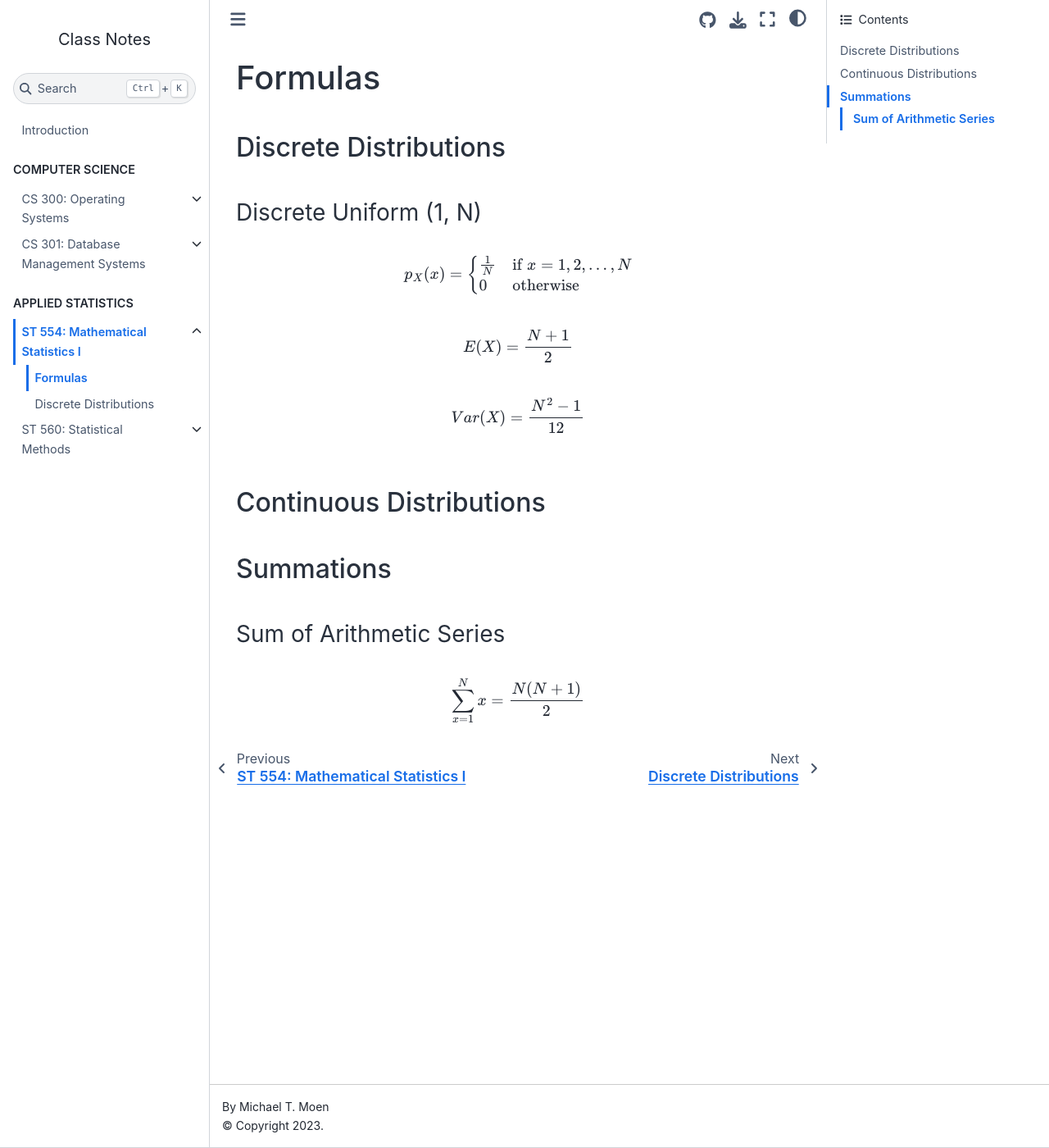
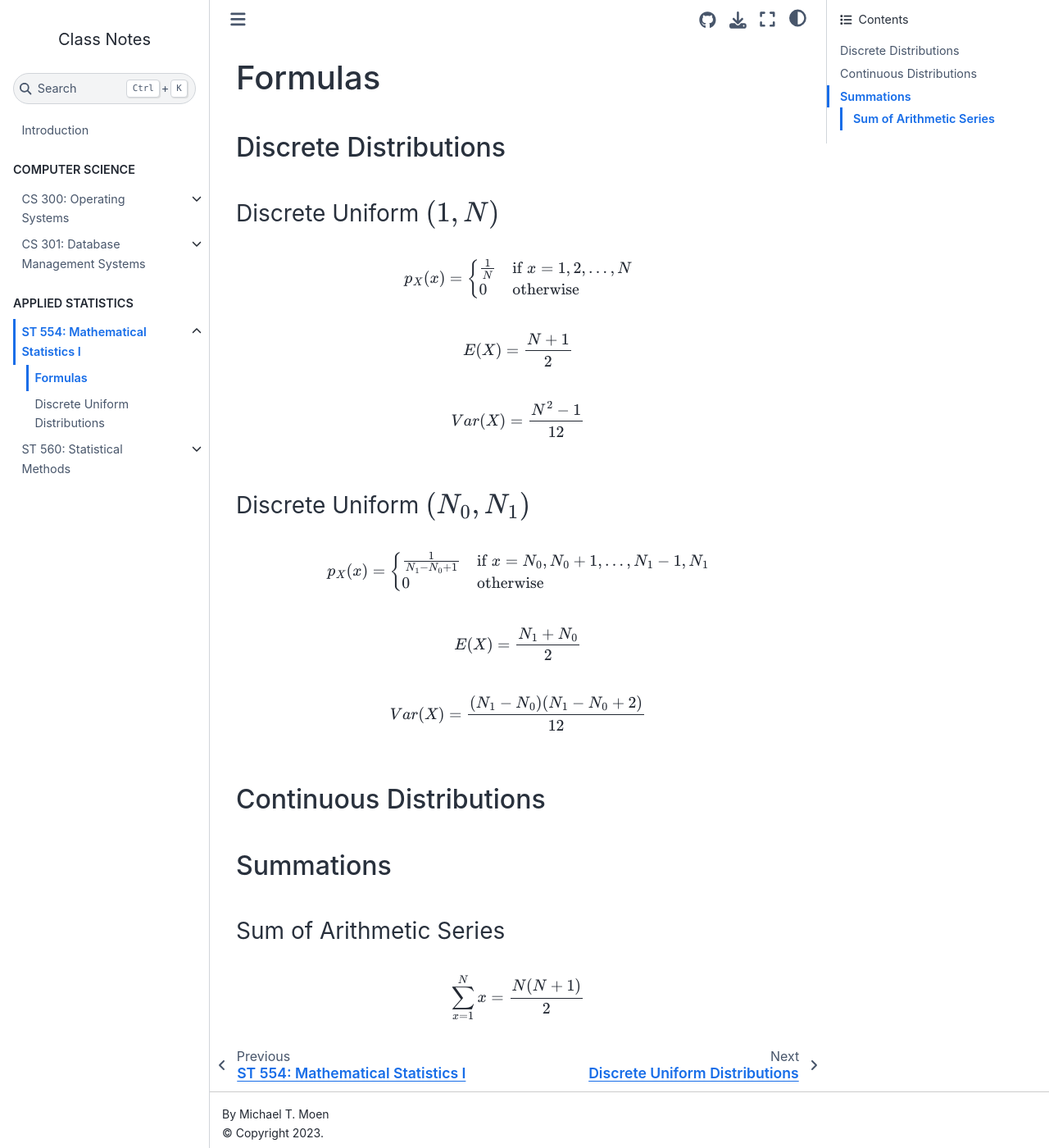
Before and after one commit to MoenMi/notes, a Jupyter Book: the page built from classes/st554/formulas.md, in a window 1280 px wide and 1400 px high. Shown: the whole window at 82% size. Built offline with Jupyter Book 1.0.4 settings and Sphinx 7.4.7 and the Sphinx Book theme 1.1.4, drawn with Linux system fonts in a browser that asks for light colours; pages that are not in the unit, such as notebooks, are missing from menus.

Commit message:
Update discrete distributions to discrete uniform distributions

```diff
--- a/_toc.yml
+++ b/_toc.yml
@@ -24,7 +24,7 @@ parts:
     - file: classes/st554/overview
       sections:
       - file: classes/st554/formulas
-      - file: classes/st554/discrete-distributions
+      - file: classes/st554/discrete-uniform-distributions
     - file: classes/st560/overview
       sections:
        - file: classes/st560/mindtap-13
--- a/classes/st554/formulas.md
+++ b/classes/st554/formulas.md
@@ -2,7 +2,7 @@
 
 ## Discrete Distributions
 
-### Discrete Uniform (1, N)
+### Discrete Uniform $(1, N)$
 
 $$
 p_X(x) =
@@ -16,6 +16,20 @@ $$ E(X) = \frac{N+1}{2} $$
 
 $$ Var(X) = \frac{N^2-1}{12} $$
 
+### Discrete Uniform $(N_0, N_1)$
+
+$$
+p_X(x) =
+\begin{cases}
+    \frac{1}{N_1 - N_0 + 1} & \text{if } x = N_0, N_0 + 1, ..., N_1 - 1, N_1 \\
+    0 & \text{otherwise}
+\end{cases}
+$$
+
+$$ E(X) = \frac{N_1 + N_0}{2} $$
+
+$$ Var(X) = \frac{(N_1 - N_0)(N_1 - N_0 + 2)}{12} $$
+
 ## Continuous Distributions
 
 ## Summations
```
Also changed, not shown: classes/st554/discrete-distributions.md (deleted, +0 -37 lines), classes/st554/discrete-uniform-distributions.md (added, +101 -0 lines).
